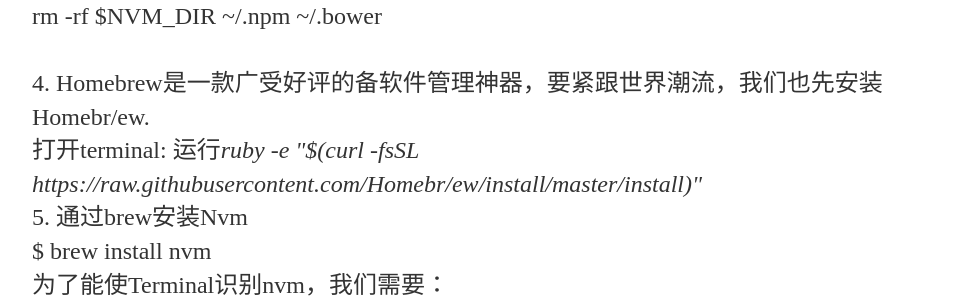
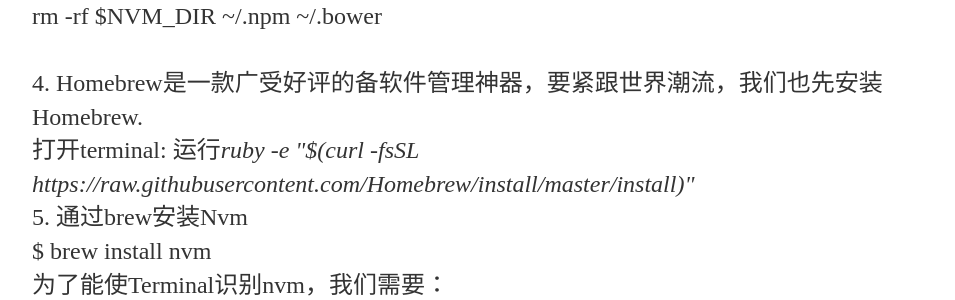
Before and after one commit to shaohuan/shaohuan.github.io, a Jekyll site: the page built from _posts/2015-03-20-build-ionic-on-osx.md, in a window 1280 px wide. Shown: the part 942-1242 px from the top of the page, without its empty margins (160-1115 px from the left). Built offline with Jekyll 4.4.1, drawn with Linux system fonts in a browser that asks for light colours.

Commit message:
Update 2015-03-20-build-ionic-on-osx.md

```diff
--- a/_posts/2015-03-20-build-ionic-on-osx.md
+++ b/_posts/2015-03-20-build-ionic-on-osx.md
@@ -23,8 +23,8 @@
     	rm -rf ~/.npm<br/>
     	rm -rf ~/.bower<br/>
     	rm -rf $NVM_DIR ~/.npm ~/.bower<br/><br/>
-4. Homebrew是一款广受好评的备软件管理神器，要紧跟世界潮流，我们也先安装Homebr/ew.<br/>
-   打开terminal: 运行<em>ruby -e "$(curl -fsSL https://raw.githubusercontent.com/Homebr/ew/install/master/install)"</em><br/>
+4. Homebrew是一款广受好评的备软件管理神器，要紧跟世界潮流，我们也先安装Homebrew.<br/>
+   打开terminal: 运行<em>ruby -e "$(curl -fsSL https://raw.githubusercontent.com/Homebrew/install/master/install)"</em><br/>
 5. 通过brew安装Nvm <br/>
    $ brew install nvm <br/>
    为了能使Terminal识别nvm，我们需要：<br/>
```
